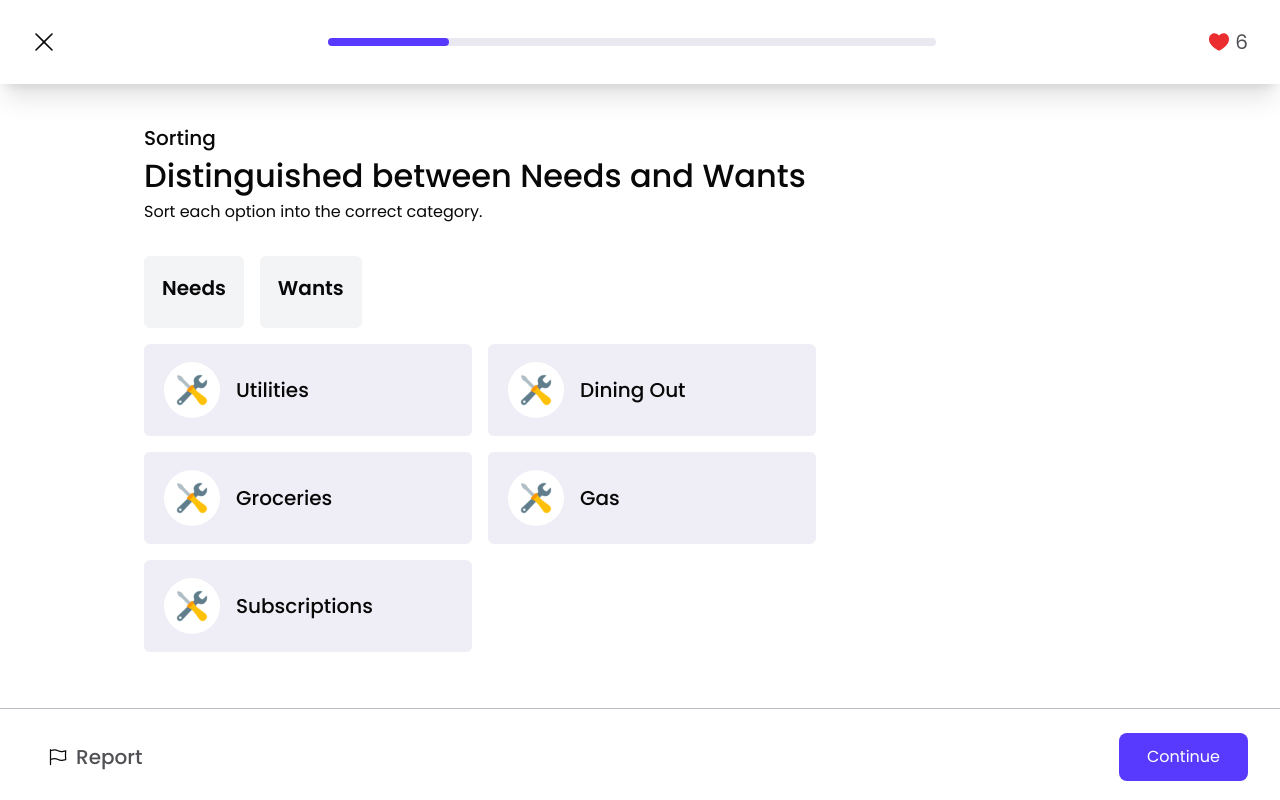
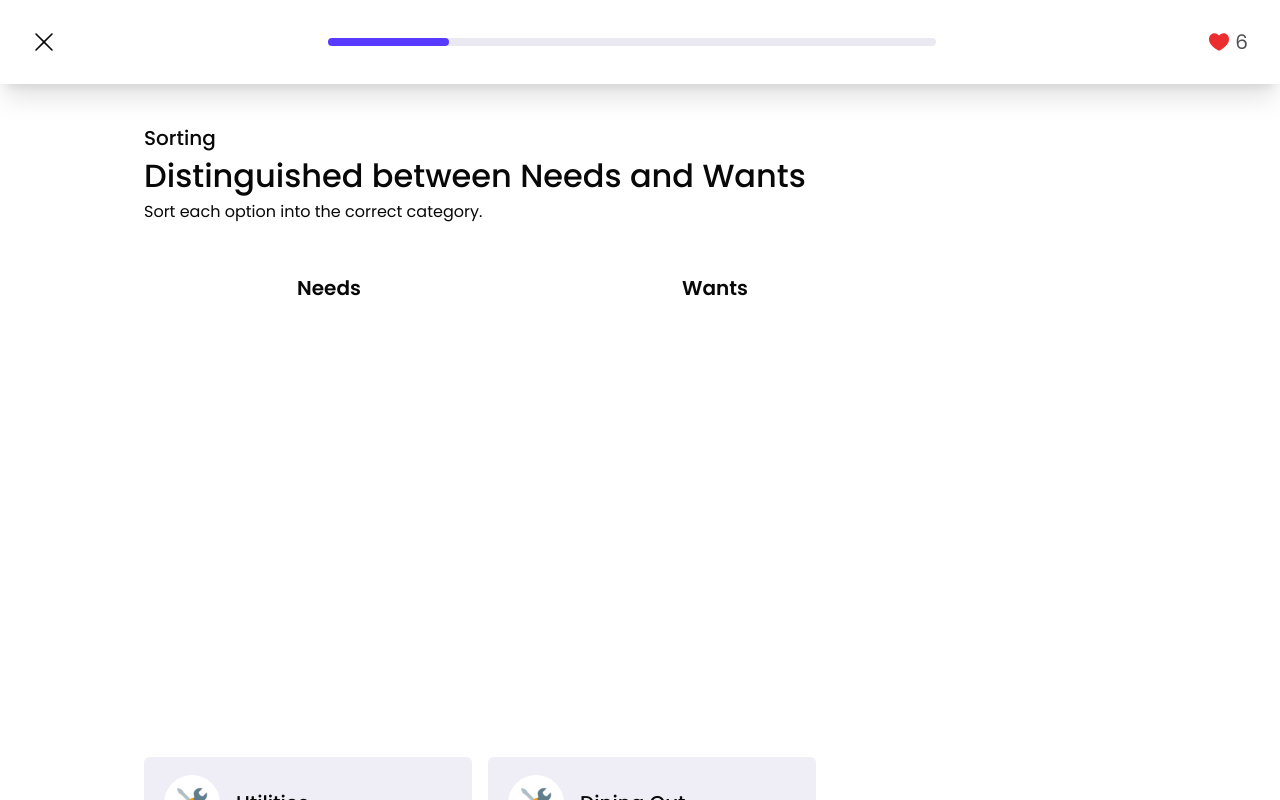
Before and after one commit to LearnEffinity/effinity-app, a Next.js app: page /learn/1/1/1 in a window 1280 px wide. Both pictures are taken after a click on the button "Continue". Shown: the top 800 px of the page. Built offline with nearby package versions, Linux system fonts and the light colour scheme.

Commit message:
dnd container fixed and no not dungeon and dragons

```diff
--- a/src/components/dashboard/learn/activities/sorting/DropContainer.tsx
+++ b/src/components/dashboard/learn/activities/sorting/DropContainer.tsx
@@ -1,10 +1,11 @@
 import React from "react";
+import SortingCard from "./SortingCard";
 import { useDroppable } from "@dnd-kit/core";
 
 interface DropContainerProps {
   id: string;
   items: any[];
-  title: string;
+  title?: string;
 }
 
 export default function DropContainer({
@@ -18,14 +19,12 @@ export default function DropContainer({
     <>
       <div
         ref={setNodeRef}
-        className={`w-1/2 rounded-md border-2 p-4 ${isOver ? "border-blue-500 bg-blue-100" : "border-gray-100 bg-gray-100"}`}
+        className={`h-[485px] w-[370px] rounded-md border-2 p-4 ${isOver ? "border-blue-500 bg-blue-100" : "border-surface-primary bg-surface-primary"}`}
       >
-        <h2 className="mb-2 text-xl font-bold">{title}</h2>
+        <h2 className="mb-2 text-center text-xl font-bold">{title}</h2>
         <div className="space-y-2">
           {items.map((item) => (
-            <div key={item.id} className="rounded bg-white p-2 shadow">
-              {item.item}
-            </div>
+            <SortingCard key={item.id} id={item.id} icon={item.icon} item={item.item} />
           ))}
         </div>
       </div>
```
